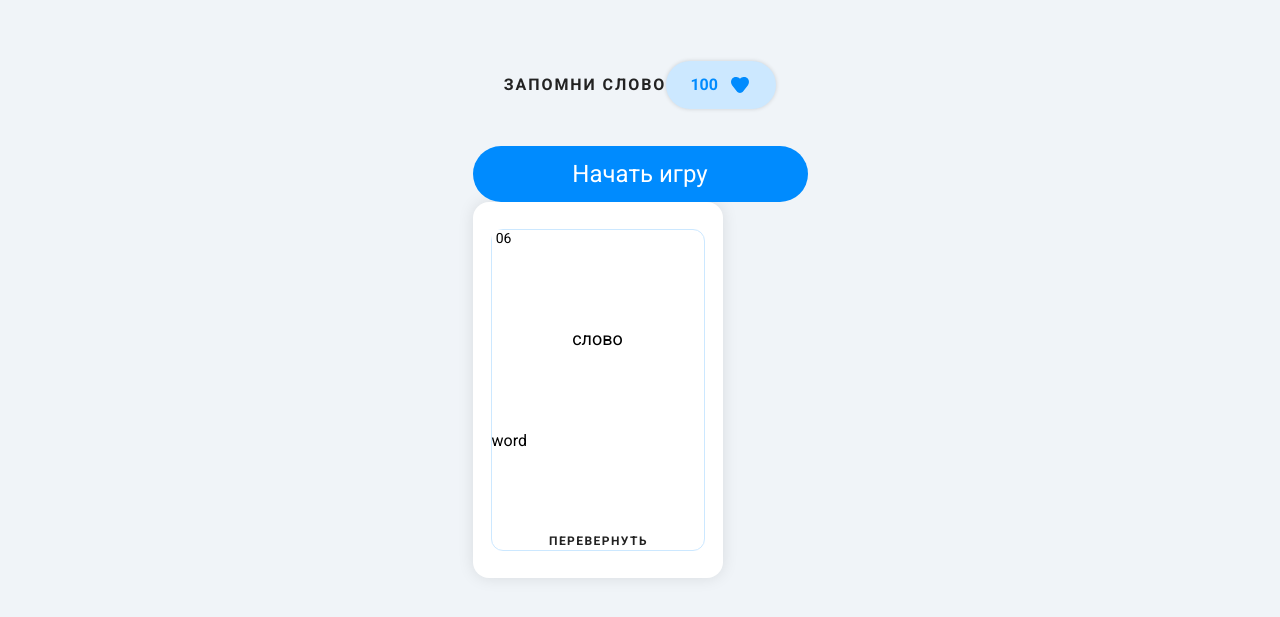
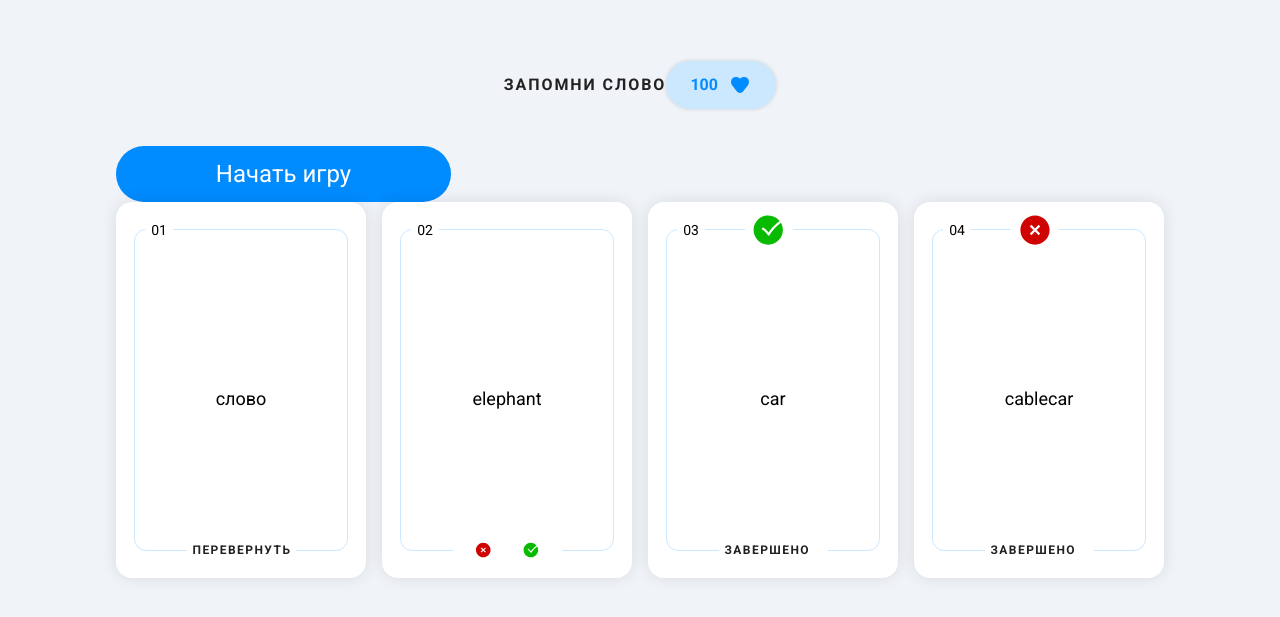
Before and after one commit to cianoid/vue-app, a Vue app: page / in a window 1280 px wide. Shown: the part 107-724 px from the top of the page. Built offline with nearby package versions, Linux system fonts and the light colour scheme.

Commit message:
5-templates (#5)
* add reactivity

* mr fix

* add card states

* add card states

```diff
--- a/src/App.vue
+++ b/src/App.vue
@@ -1,20 +1,48 @@
 <script setup>
-import {ref} from "vue";
+import {computed, ref} from "vue";
 import Button from "./components/Button.vue";
 import Score from "./components/Score.vue";
 import Card from "./components/Card.vue";
 
-function getTurned(flipped) {
-  console.log(`flipped = ${flipped}`);
+function getTurned() {
 }
 
 let score = ref(100);
-let cards = ref([{
-  word: "слово",
-  translation: "word",
+let cards = ref([
+  {
+    word: "word",
+    translation: "слово",
     state: "closed",
     status: "pending",
-}])
+  },
+  {
+    word: "elephant",
+    translation: "слон",
+    state: "opened",
+    status: "pending",
+  },
+  {
+    word: "car",
+    translation: "автомобиль",
+    state: "opened",
+    status: "success",
+  },
+  {
+    word: "cablecar",
+    translation: "канатная дорога",
+    state: "opened",
+    status: "fail",
+  },
+])
+
+let cardsData = computed(() => {
+  let data = [];
+  for (let i = 0; i < cards.value.length; i++) {
+    data[i] = cards.value[i];
+    data[i].number = i > 9 ? `${i+1}` : `0${i+1}`;
+  }
+  return data;
+})
 </script>
 
 <template>
@@ -29,7 +57,9 @@ let cards = ref([{
     </Button>
   </div>
 
-<Card @flipped="getTurned" v-bind="cards[0]"/>
+  <div class="cards">
+    <Card v-for="item in cardsData" :key="item.word" v-bind="item" @flipped="getTurned" />
+  </div>
 
 </template>
 
@@ -37,15 +67,22 @@ let cards = ref([{
 .main {
   background-color: var(--color-bg);
 }
-.menu{
-  height:121px;
-  width:100%;
+.cards{
+  display: flex;
+  grid-template-columns: repeat(auto-fill, minmax(200px, 1fr));
+  gap: 1rem;
+}
+
+.menu {
+  height: 121px;
+  width: 100%;
   display: flex;
   align-items: center;
   justify-content: center;
 
 }
-.title{
+
+.title {
   font-weight: 700;
   font-size: 16px;
   line-height: 150%;
--- a/src/components/Card.vue
+++ b/src/components/Card.vue
@@ -1,18 +1,21 @@
 <script setup>
-import {ref} from "vue";
+import {computed, ref} from "vue";
+import IconFail from "../icons/icon.fail.vue";
+import IconSuccess from "../icons/icon.success.vue";
 
-const {word = "-", translation = "-", state = "closed", status = "pending"} = defineProps({
+const {number = "00", word = "-", translation = "-", state = "closed", status = "pending"} = defineProps({
+  number: String,
   word: String,
   translation: String,
   state: {
-    type:String,
+    type: String,
     default: "closed",
     validator(value) {
       return value === "closed" || value === "opened"
     },
   },
   status: {
-    type:String,
+    type: String,
     default: "pending",
     validator(value) {
       return value === "pending" || value === "success" || value === "fail"
@@ -24,20 +27,41 @@ const emit = defineEmits(["flipped", "statusChange"]);
 
 const flipped = ref(false);
 
-const turnCard = () => {
+function turnCard() {
   flipped.value = !flipped.value;
   emit("flipped", flipped.value);
-  console.log(`turnCard ${flipped.value}`);
 };
+
+let isOpened = computed(() => state === 'opened');
+let isSuccess = computed(() => status === 'success');
+let isFail = computed(() => status === 'fail');
+let isPending = computed(() => status === 'pending');
 </script>
 
 <template>
   <div class="container">
     <div class="card">
-      <div class="card-number">06</div>
-      <div class="card-word">{{word}}</div>
-      <div class="card-translation">{{translation}}</div>
-      <div class="card-action" @click="turnCard()">Перевернуть</div>
+      <div class="card-top">
+        <div class="card-number">{{ number }}</div>
+
+        <div v-show="isOpened && isSuccess" class="card-result">
+          <IconSuccess/>
+        </div>
+        <div v-show="isOpened && isFail" class="card-result">
+          <IconFail/>
+        </div>
+      </div>
+
+      <div v-if="isOpened" class="card-word">{{ word }}</div>
+      <div v-else class="card-word">{{ translation }}</div>
+
+      <div v-show="!isOpened && isPending" class="card-action" @click="turnCard()">Перевернуть</div>
+      <div v-show="isOpened && (isSuccess || isFail)" class="card-action">Завершено</div>
+      <div v-show="isOpened && isPending" class="card-action">
+        <IconFail/>
+        <IconSuccess/>
+      </div>
+
     </div>
   </div>
 </template>
@@ -47,14 +71,11 @@ const turnCard = () => {
   border-radius: 16px;
   width: 250px;
   height: 376px;
-
   box-shadow: 0 0 16px 0 rgba(0, 0, 0, 0.1);
   background: #fff;
-
   display: flex;
   align-items: center;
   justify-content: center;
-
 }
 
 .card {
@@ -68,36 +89,57 @@ const turnCard = () => {
   justify-content: space-between;
 }
 
+.card-top {
+  display: flex;
+  align-items: center;
+  gap: 50px;
+}
+
 .card-number {
   width: 16px;
-  height: 16px;
+  height: 36px;
   background-color: #fff;
-  padding: 0 4px;
-
+  padding: 0 6px;
   font-weight: 400;
   font-size: 14px;
   text-align: center;
   color: #000;
+  position: relative;
+  top: -8px;
+  left: 10px;
+}
 
+.card-result {
+  width: 36px;
+  height: 36px;
+  background-color: #fff;
+  padding: 0 6px;
+  position: relative;
+  top: -18px;
 }
 
 .card-action {
-  padding: 0 4px;
+  padding: 0 6px;
   width: 97px;
   height: 18px;
   background-color: #fff;
   text-transform: uppercase;
-
   text-align: center;
-
   font-weight: 700;
   font-size: 12px;
   line-height: 150%;
   letter-spacing: 0.12em;
   color: #222;
   align-self: center;
+  cursor: pointer;
 
-  cursor: pointer;
+  position: relative;
+  bottom: -9px;
+
+  display: flex;
+  align-items: center;
+
+
 }
 
 .card-word {
--- /dev/null
+++ b/src/icons/icon.fail.vue
@@ -0,0 +1,8 @@
+<template>
+  <svg width="100%" height="100%" viewBox="0 0 24 24" fill="none" xmlns="http://www.w3.org/2000/svg">
+    <path
+        fill-rule="evenodd" clip-rule="evenodd"
+          d="M15.461 14.389L14.4 15.45L11.999 13.051L9.599 15.447L8.539 14.386L10.938 11.991L8.539 9.593L9.6 8.532L12 10.931L14.401 8.534L15.461 9.596L13.061 11.991L15.461 14.389ZM12 2.25C6.624 2.25 2.25 6.624 2.25 12C2.25 17.376 6.624 21.75 12 21.75C17.376 21.75 21.75 17.376 21.75 12C21.75 6.624 17.376 2.25 12 2.25Z"
+          fill="#D00303"/>
+  </svg>
+</template>
--- /dev/null
+++ b/src/icons/icon.success.vue
@@ -0,0 +1,8 @@
+<template>
+  <svg width="100%" height="100%" viewBox="0 0 24 24" fill="none" xmlns="http://www.w3.org/2000/svg">
+    <path
+        fill-rule="evenodd" clip-rule="evenodd"
+          d="M12.4693 15.308L12.2543 15.689H11.4143L11.1613 15.353C11.1463 15.33 9.6593 13.108 7.7373 11.892L7.1023 11.492L7.9043 10.224L8.5373 10.624C9.92231 11.499 11.0723 12.777 11.7503 13.63C12.8153 12.025 15.3093 8.682 19.1343 5.971C17.3473 3.709 14.5863 2.25 11.4873 2.25C6.1113 2.25 1.7373 6.624 1.7373 12C1.7373 17.376 6.1113 21.75 11.4873 21.75C16.8633 21.75 21.2373 17.376 21.2373 12C21.2373 10.263 20.7753 8.635 19.9763 7.221C15.1433 10.667 12.4983 15.257 12.4693 15.308Z"
+          fill="#09BB00"/>
+  </svg>
+</template>
```
Lines whose indentation alone changed are shown as unchanged.
